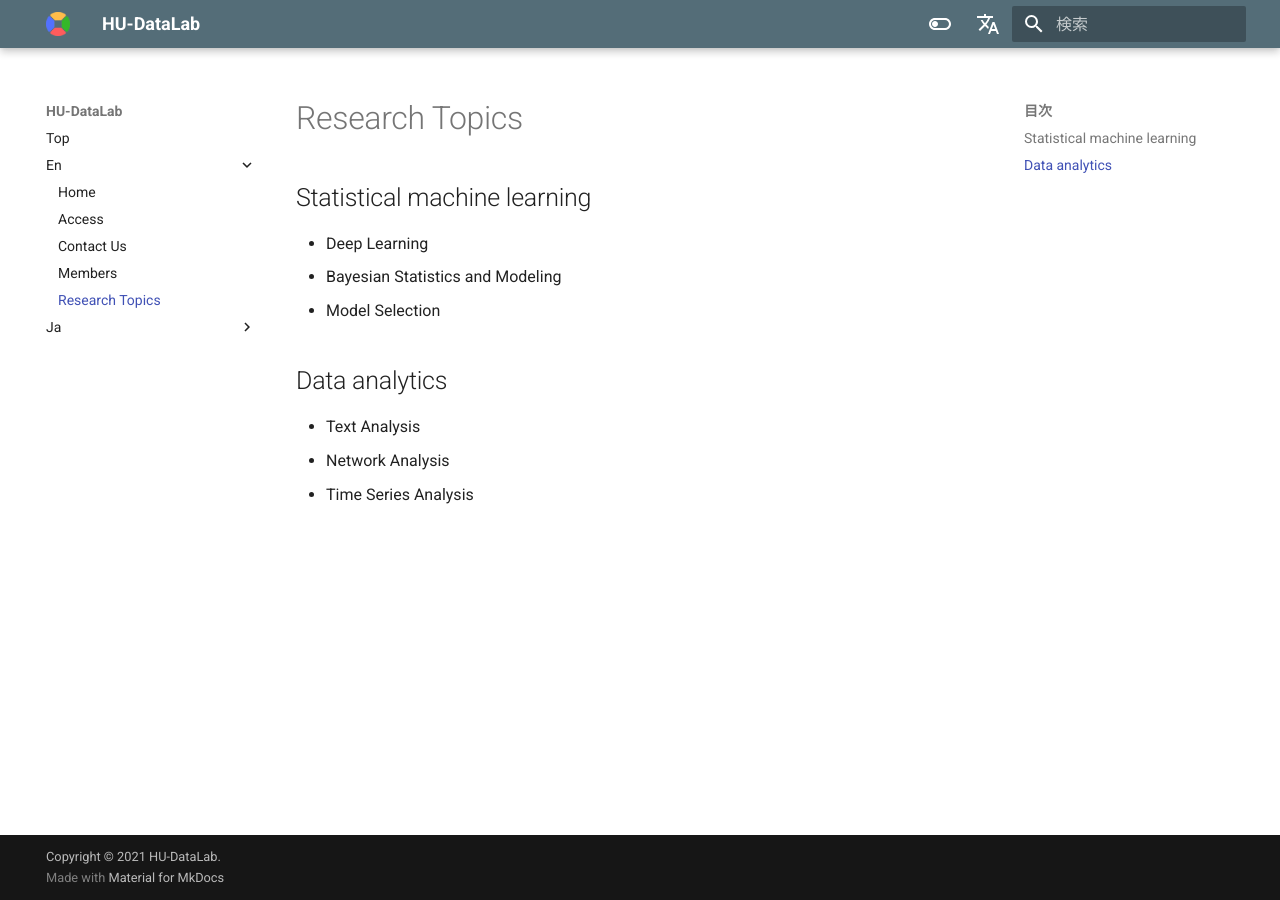
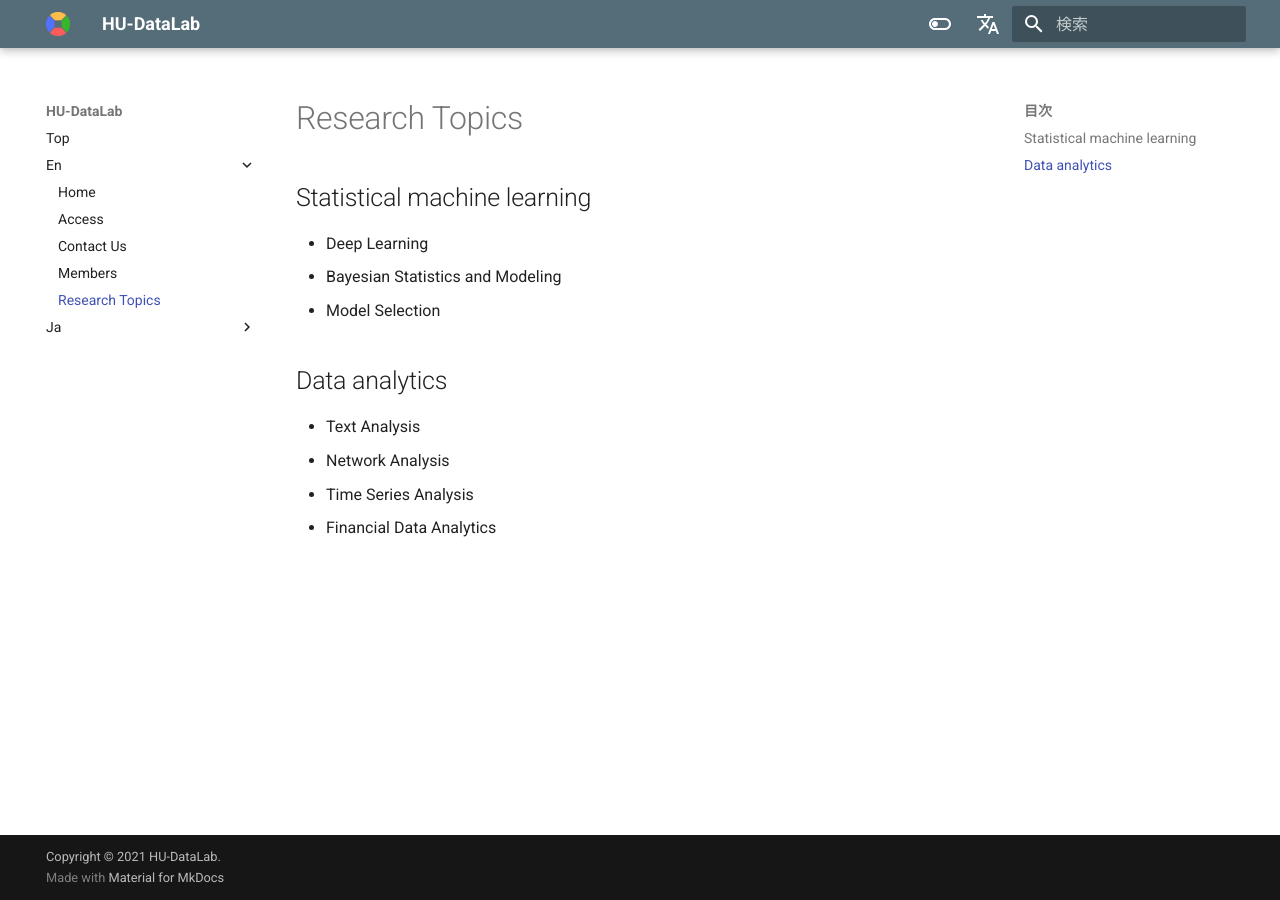
Before and after one commit to lpifj-a/hu-datalab.github.io, an MkDocs documentation site: the page built from docs/en/researchTopics.md, in a window 1280 px wide. Built offline with MkDocs 1.6.1 and Material for MkDocs 9.7.7, drawn with Linux system fonts in a browser that asks for light colours; comment, search, counter and statistics services are not loaded.

Commit message:
Update researchTopics.md

```diff
--- a/docs/en/researchTopics.md
+++ b/docs/en/researchTopics.md
@@ -9,3 +9,4 @@
 - Text Analysis
 - Network Analysis
 - Time Series Analysis
+- Financial Data Analytics
```
